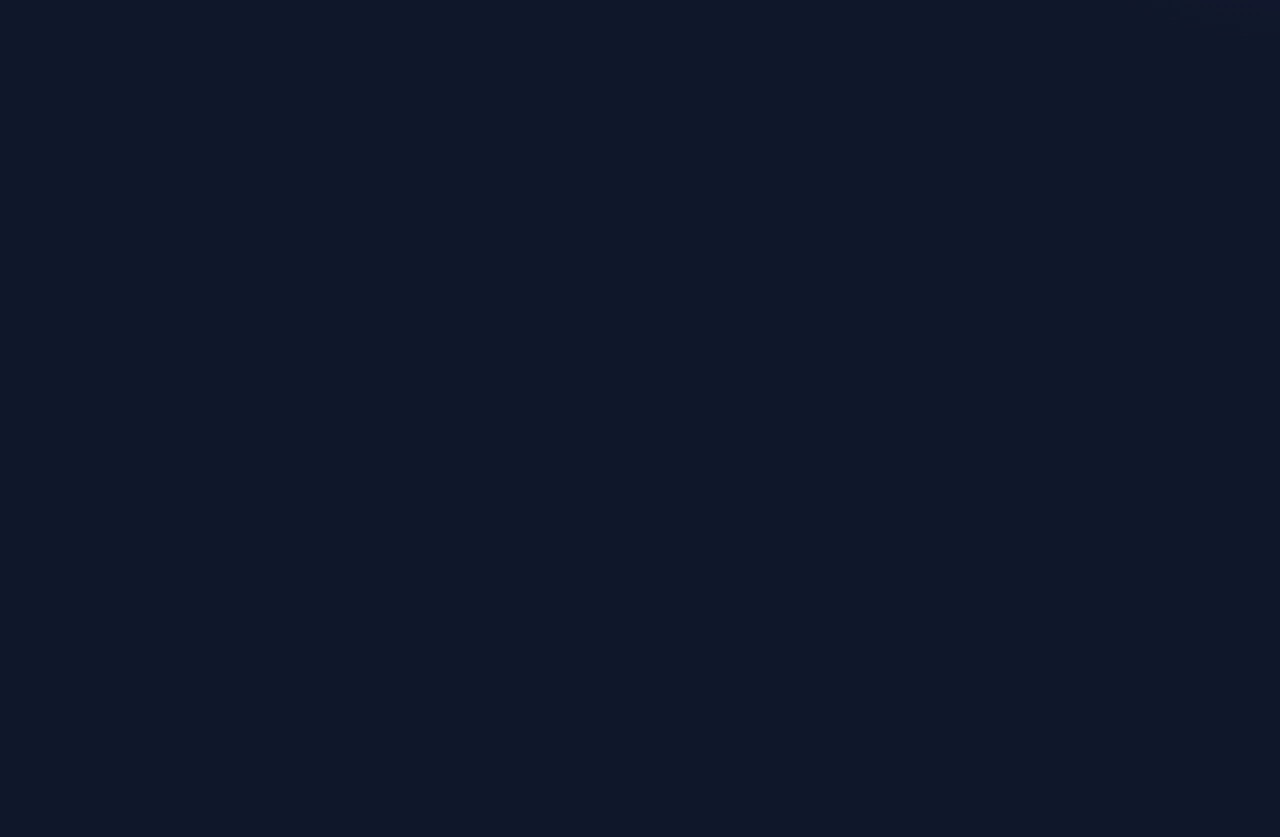
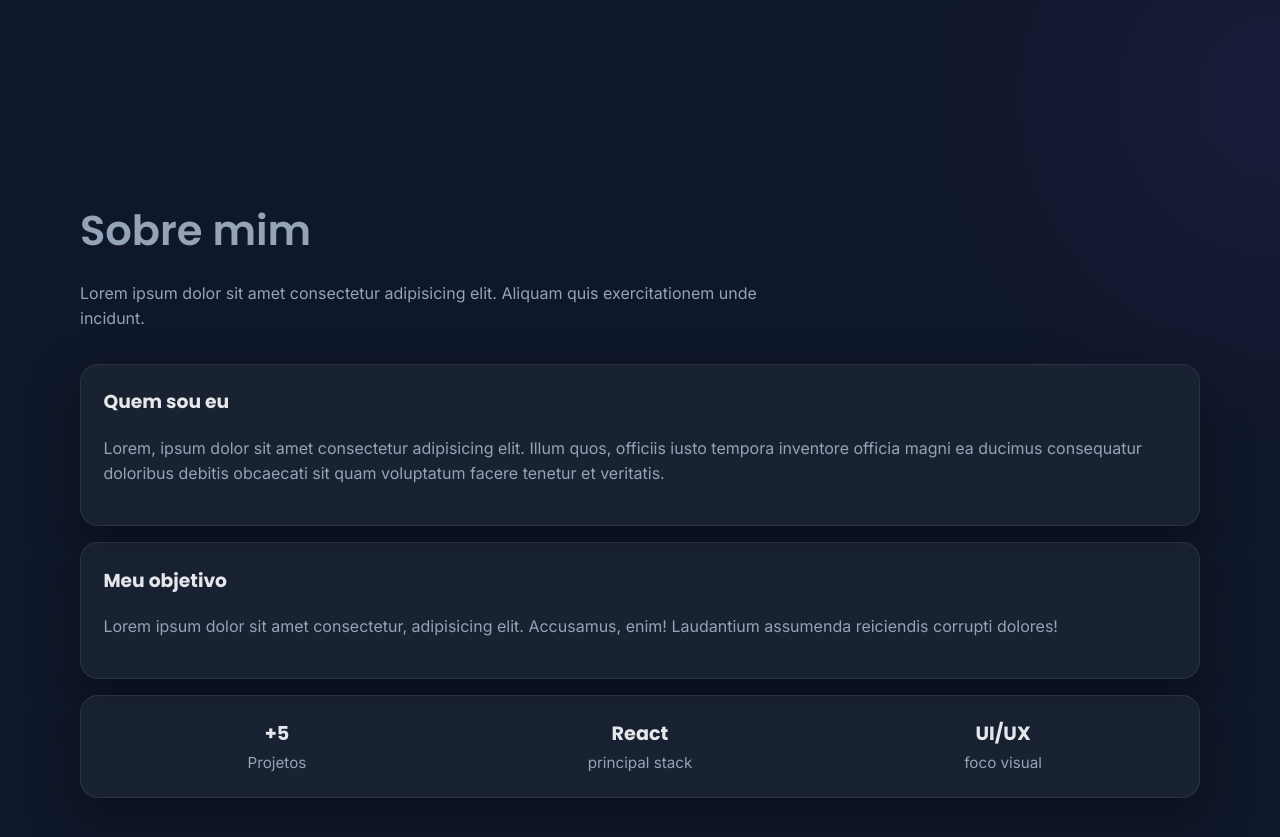
Before and after one commit to marcoshjunior/Meu-Portifolio-React, a React (Vite) app in the folder portifolio-react/: page / in a window 1280 px wide. Shown: the part 683-1520 px from the top of the page. Before the commit the page ends 801 px from the top, so only its background shows below. Built offline with nearby package versions, Linux system fonts and the light colour scheme.

Commit message:
criação da função sobre/about

```diff
--- a/portifolio-react/src/components/About/About.jsx
+++ b/portifolio-react/src/components/About/About.jsx
@@ -1,5 +1,49 @@
+import FadeInSection from "../FadeInSection/FadeInSection";
 import styles from "./About.module.css";
 
 export default function About() {
-  return;
+  return (
+    <section id="sobre" className="section">
+      <div className="container">
+        <FadeInSection />
+        <h2 className="sectionTitle">Sobre mim</h2>
+        <p className="sectionSubtitle">
+          Lorem ipsum dolor sit amet consectetur adipisicing elit. Aliquam quis
+          exercitationem unde incidunt.
+        </p>
+        <div className={styles.grid}>
+          <div className={styles.card}>
+            <h3>Quem sou eu</h3>
+            <p>
+              Lorem, ipsum dolor sit amet consectetur adipisicing elit. Illum
+              quos, officiis iusto tempora inventore officia magni ea ducimus
+              consequatur doloribus debitis obcaecati sit quam voluptatum facere
+              tenetur et veritatis.
+            </p>
+          </div>
+          <div className={styles.card}>
+            <h3>Meu objetivo</h3>
+            <p>
+              Lorem ipsum dolor sit amet consectetur, adipisicing elit.
+              Accusamus, enim! Laudantium assumenda reiciendis corrupti dolores!
+            </p>
+          </div>
+          <div className={styles.stats}>
+            <div>
+              <strong>+5</strong>
+              <span>Projetos</span>
+            </div>
+            <div>
+              <strong>React</strong>
+              <span>principal stack</span>
+            </div>
+            <div>
+              <strong>UI/UX</strong>
+              <span>foco visual</span>
+            </div>
+          </div>
+        </div>
+      </div>
+    </section>
+  );
 }
--- a/portifolio-react/src/components/About/About.module.css
+++ b/portifolio-react/src/components/About/About.module.css
@@ -0,0 +1,64 @@
+@import "../../styles/globals.css";
+
+.grid {
+  display: grid;
+  gap: 1rem;
+}
+
+.card,
+.stats {
+  background: rgba(31, 41, 55, 0.65);
+  border: 1px solid var(--border);
+  border-radius: var(--radius);
+  box-shadow: var(--shadow);
+}
+
+.card {
+  padding: 1.4rem;
+  transition: 0.25s ease;
+}
+.card:hover {
+  transform: translateY(-4px);
+  background: rgba(39, 50, 68, 0.8);
+}
+.card h3 {
+  margin-top: 0;
+  font-family: "Poppins", sans-serif;
+}
+.card p {
+  color: var(--muted);
+}
+
+.stats {
+  display: grid;
+  grid-template-columns: repeat(3, 1fr);
+  gap: 1rem;
+  padding: 1.4rem;
+}
+.stats div {
+  text-align: center;
+}
+.stats strong {
+  display: block;
+  font-size: 1.2rem;
+  font-family: "Poppins", sans-serif;
+}
+.stats span {
+  color: var(--muted);
+  font-size: 0.95rem;
+}
+
+@media (max-width: 767px) {
+  .stats {
+    grid-template-columns: 1fr;
+  }
+}
+@media (min-width: 900px) {
+  .grid {
+    grid-template-columns: 1.3fr, 1.3fr, 1fr;
+    align-items: stretch;
+  }
+  .stats {
+    /*grid-template-columns: 1fr;*/
+  }
+}
```
